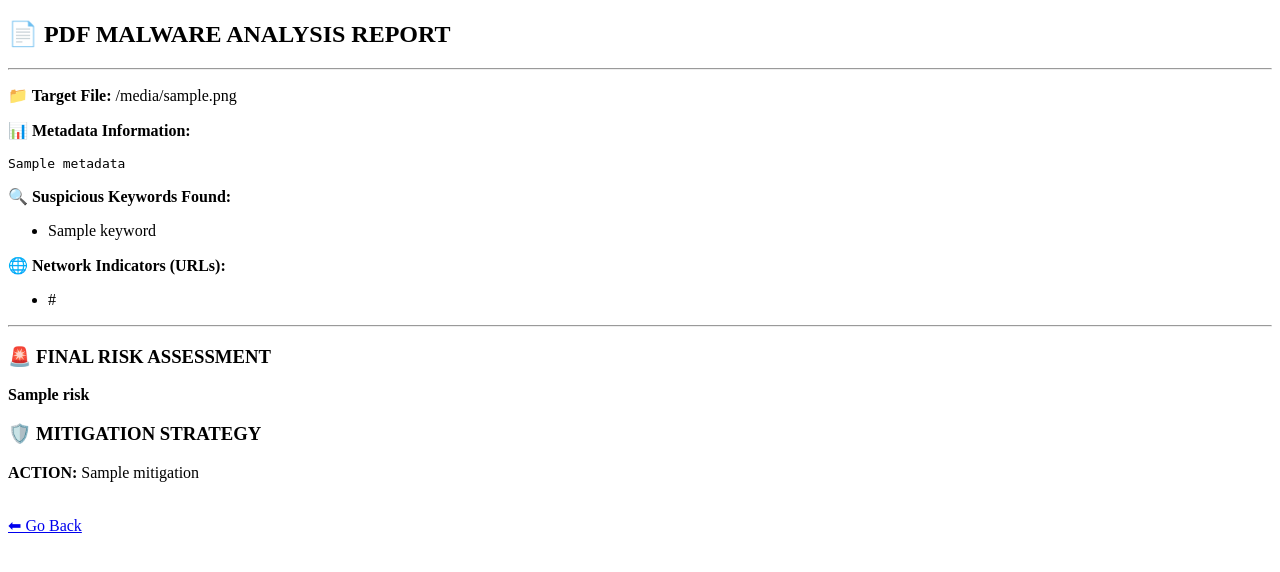
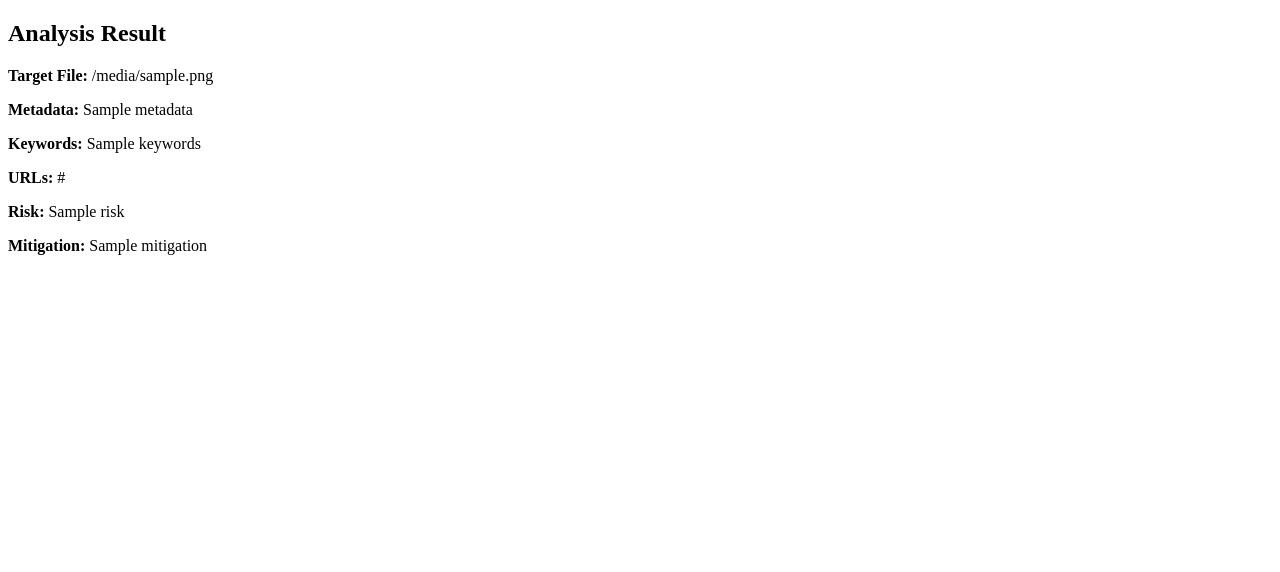
Before and after one commit to siddhantkumbhar107/my-project, a Flask app: template templates/result.html in a window 1280 px wide. Shown: the top 572 px of the page. Run offline with Flask 3, Linux system fonts and the light colour scheme; the template is opened without the code that fills it: most values are stand-ins (such as "Sample title", 1, 10 or a date in 2020).

Commit message:
Update result.html

```diff
--- a/templates/result.html
+++ b/templates/result.html
@@ -1,50 +1,18 @@
 <!DOCTYPE html>
 <html>
 <head>
-    <title>PDF Malware Analysis Result</title>
+    <title>Result</title>
 </head>
 <body>
 
-<h2>📄 PDF MALWARE ANALYSIS REPORT</h2>
-<hr>
+    <h2>Analysis Result</h2>
 
-<p><b>📁 Target File:</b> {{ result.file_name }}</p>
-
-<p><b>📊 Metadata Information:</b></p>
-<pre>{{ result.metadata }}</pre>
-
-<p><b>🔍 Suspicious Keywords Found:</b></p>
-{% if result.keywords %}
-    <ul>
-        {% for k in result.keywords %}
-            <li>{{ k }}</li>
-        {% endfor %}
-    </ul>
-{% else %}
-    <p>None found.</p>
-{% endif %}
-
-<p><b>🌐 Network Indicators (URLs):</b></p>
-{% if result.urls %}
-    <ul>
-        {% for url in result.urls %}
-            <li>{{ url }}</li>
-        {% endfor %}
-    </ul>
-{% else %}
-    <p>None found.</p>
-{% endif %}
-
-<hr>
-
-<h3>🚨 FINAL RISK ASSESSMENT</h3>
-<p><b>{{ result.risk }}</b></p>
-
-<h3>🛡️ MITIGATION STRATEGY</h3>
-<p><b>ACTION:</b> {{ result.mitigation }}</p>
-
-<br>
-<a href="/">⬅ Go Back</a>
+    <p><b>Target File:</b> {{ result.file_name }}</p>
+    <p><b>Metadata:</b> {{ result.metadata }}</p>
+    <p><b>Keywords:</b> {{ result.keywords }}</p>
+    <p><b>URLs:</b> {{ result.urls }}</p>
+    <p><b>Risk:</b> {{ result.risk }}</p>
+    <p><b>Mitigation:</b> {{ result.mitigation }}</p>
 
 </body>
 </html>
```
